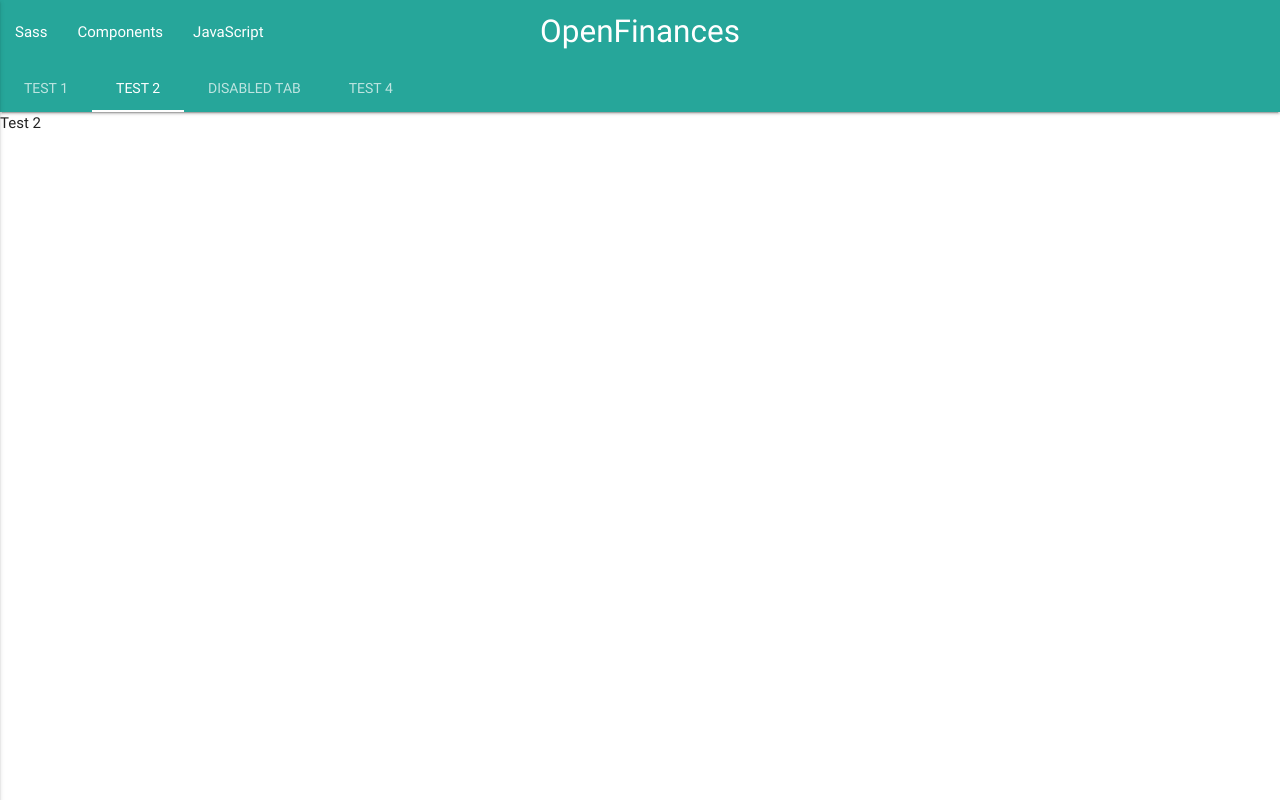
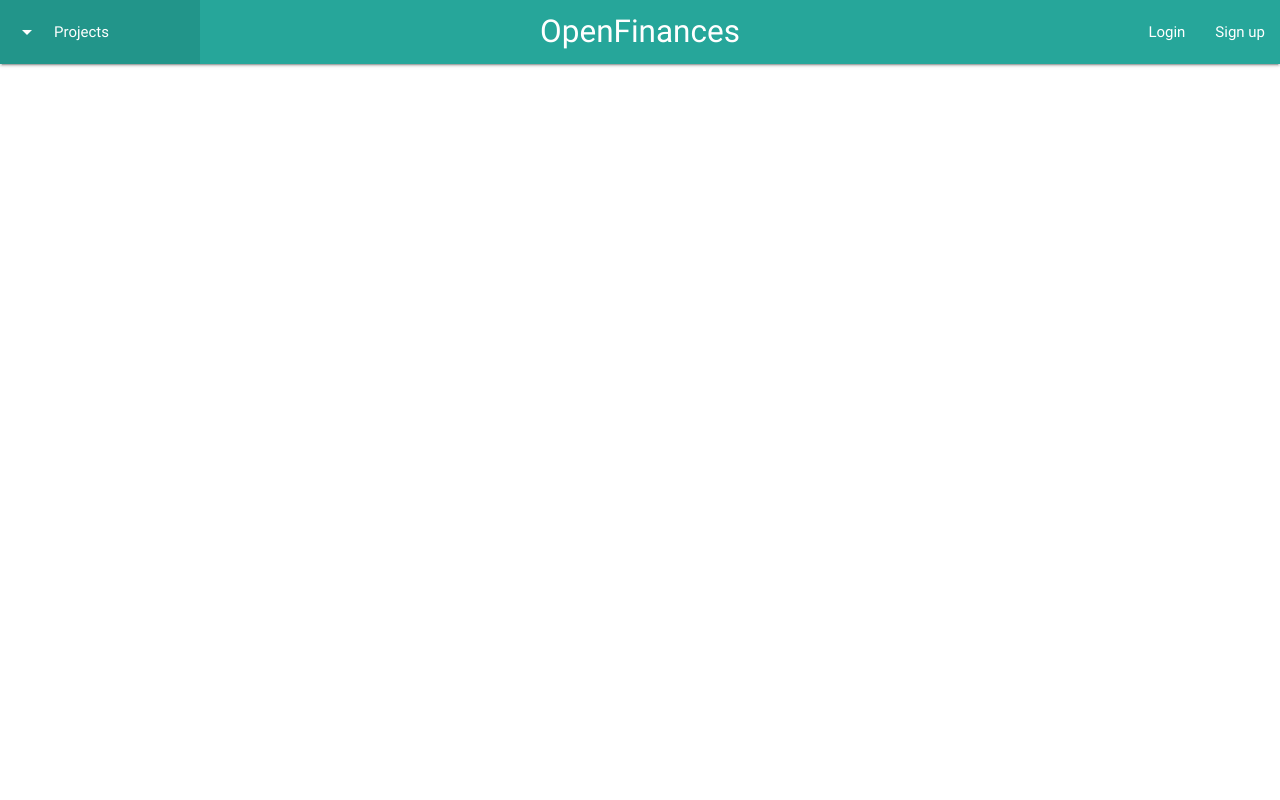
Before and after one commit to Qo2770/OpenFinances, a Vue app in the folder client/: page / in a window 1280 px wide. Built offline with nearby package versions, Linux system fonts and the light colour scheme.

Commit message:
feat: Implement 'Project' Tab in layout
Implement 'Project' Dropdown to select and add projects
Fix major issues with Materialize.css

```diff
--- a/client/public/index.html
+++ b/client/public/index.html
@@ -18,6 +18,10 @@
     <!-- Compiled and minified JavaScript -->
     <script src="https://cdnjs.cloudflare.com/ajax/libs/materialize/0.100.2/js/materialize.min.js"></script>
 
+    <style>
+
+    </style>
+
     <title>OpenFinances</title>
   </head>
   <body>
@@ -31,8 +35,10 @@
     <script charset="utf-8">
 
       $(document).ready(function(){
-        // Activate the side menu
-        $(".button-collapse").sideNav();
+
+        // Activate Project dropdowns
+        $('.dropdown-trigger').dropdown();
+
       });
 
     </script>
--- a/client/src/App.vue
+++ b/client/src/App.vue
@@ -1,7 +1,7 @@
 <template>
   <div id="app">
     <NavBar></NavBar>
-    <div class="container">
+    <div class="container" id="main">
 
     </div>
   </div>
--- a/client/src/components/HelperTab.vue
+++ b/client/src/components/HelperTab.vue
@@ -1,13 +1,19 @@
 <template>
   <div id="helpertab">
-      <div class="nav-content">
-        <ul class="tabs tabs-transparent">
-          <li class="tab"><a href="#test1">Test 1</a></li>
-          <li class="tab"><a class="active" href="#test2">Test 2</a></li>
-          <li class="tab disabled"><a href="#test3">Disabled Tab</a></li>
-          <li class="tab"><a href="#test4">Test 4</a></li>
-        </ul>
-      </div>
+    <div class="row">
+    <div class="col s10 offset-s2">
+      <ul class="tabs">
+        <li class="tab col s2"><a href="#test1">Test 1</a></li>
+        <li class="tab col s2"><a class="active" href="#test2">Test 2</a></li>
+        <li class="tab col s2 disabled"><a href="#test3">Disabled Tab</a></li>
+        <li class="tab col s2"><a href="#test4">Test 4</a></li>
+      </ul>
+    </div>
+    <div id="test1" class="col s12">Test 1</div>
+    <div id="test2" class="col s12">Test 2</div>
+    <div id="test3" class="col s12">Test 3</div>
+    <div id="test4" class="col s12">Test 4</div>
+  </div>
   </div>
 </template>
 
@@ -17,6 +23,27 @@ export default {
   name: 'helpertab',
   components: {
 
+  },
+  data() {
+    return {
+      tabs: [
+      {
+        title: "Overview",
+        link: "#"
+      },
+      {
+        title: "Edit",
+        link: "#"
+      },
+      {
+        title: "Settings",
+        link: "#"
+      },
+      {
+        title: "Profile",
+        link: "#"
+      }]
+    }
   }
 }
 </script>
--- a/client/src/components/NavBar.vue
+++ b/client/src/components/NavBar.vue
@@ -1,36 +1,36 @@
 <template>
   <div id="navbar">
+    <Projects></Projects>
     <nav class="nav-extended teal lighten-1">
       <div class="nav-wrapper">
         <a href="#" class="brand-logo center">OpenFinances</a>
-        <a href="#" data-activates="mobile-demo" class="button-collapse"><i class="material-icons">menu</i></a>
+        <a href="#" id="button-sidenav" data-activates="mobile-demo" class="button hide-on-large-only" style="float: left; margin-left: 1%;"><i class="material-icons">menu</i></a>
         <ul id="nav-mobile" class="left hide-on-med-and-down">
-          <li><a href="sass.html">Sass</a></li>
-          <li><a href="badges.html">Components</a></li>
-          <li><a href="collapsible.html">JavaScript</a></li>
+          <!-- Dropdown Trigger -->
+          <li><a class="dropdown-trigger" style="width: 200px;" href="#!" data-activates="projects-dropdown">Projects<i class="material-icons left">arrow_drop_down</i></a></li>
+        </ul>
+        <ul id="nav-mobile" class="right hide-on-med-and-down">
+          <li><a href="/login">Login</a></li>
+          <li><a href="/signup">Sign up</a></li>
         </ul>
         <ul class="side-nav" id="mobile-demo">
-          <li><a href="sass.html">Sass</a></li>
-          <li><a href="badges.html">Components</a></li>
-          <li><a href="collapsible.html">JavaScript</a></li>
+          <li class="hide-on-large-only"><div class="divider" style="margin: 0px 5%;"></div></li>
+          <li class="hide-on-large-only"><a href="/login">Login</a></li>
+          <li class="hide-on-large-only"><a href="/signup">Sign up</a></li>
         </ul>
       </div>
-      <HelperTab></HelperTab>
     </nav>
-    <div id="test1" class="col s12">Test 1</div>
-    <div id="test2" class="col s12">Test 2</div>
-    <div id="test3" class="col s12">Test 3</div>
-    <div id="test4" class="col s12">Test 4</div>
   </div>
 </template>
 
 <script>
 import HelperTab from './HelperTab';
+import Projects from './Projects';
 
 export default {
   name: 'navbar',
   components: {
-    HelperTab
+    HelperTab, Projects
   }
 }
 </script>
--- /dev/null
+++ b/client/src/components/Projects.vue
@@ -0,0 +1,39 @@
+<template>
+  <div id="projects">
+    <ul id="projects-dropdown" class="dropdown-content">
+      <li class="no-padding" v-for="project in projects" :key="project.title"><a href="#">{{ project.title }} <i class="material-icons right">keyboard_arrow_right</i></a></li>
+      <li>
+        <div v-if="projects" class="divider" style="margin: 0px 10%;"></div>
+        <a href="#"><i class="material-icons">add</i> Add Project</a>
+      </li>
+    </ul>
+  </div>
+</template>
+
+<script>
+
+export default {
+  name: 'projects',
+  components: {
+
+  },
+  data() {
+    return {
+      projects: [
+        {
+          title: "Finanzauschuss"
+        },
+        {
+          title: "Personal"
+        }
+      ]
+    }
+  }
+}
+</script>
+
+<style>
+#projects {
+
+}
+</style>
```
